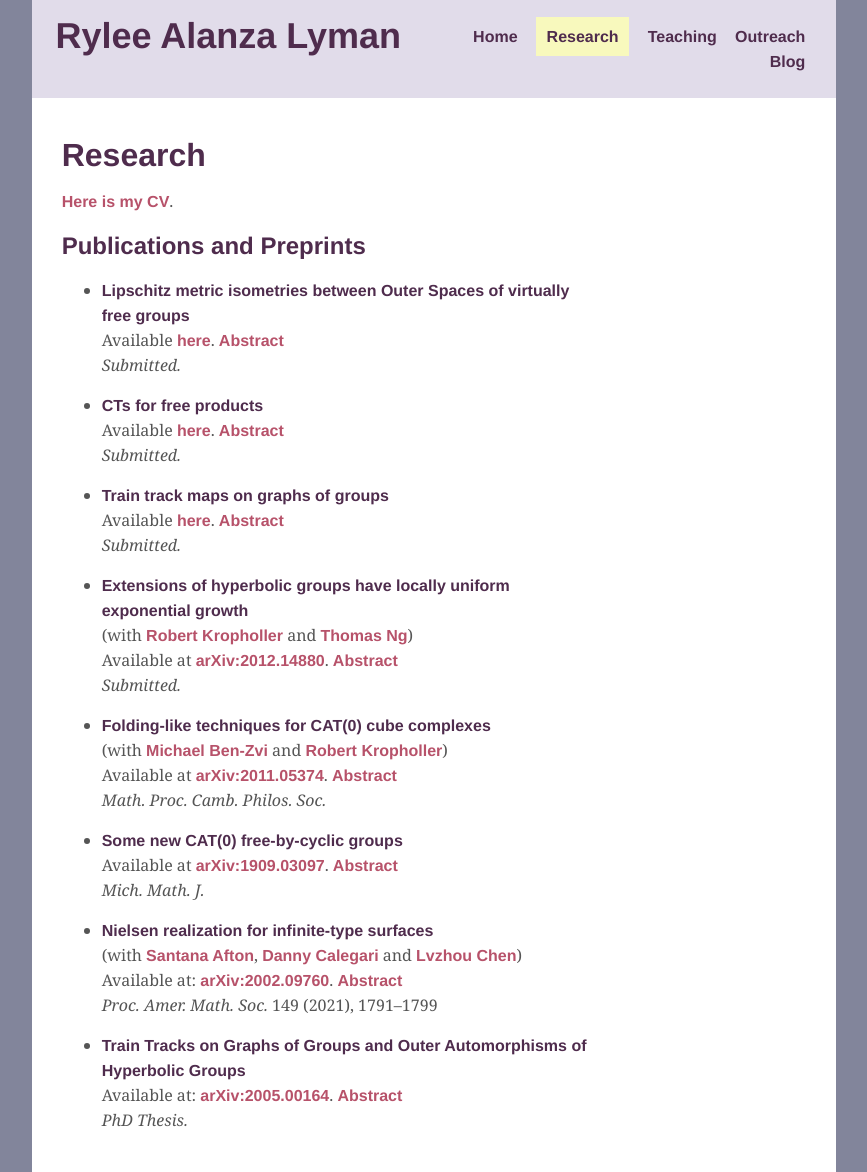
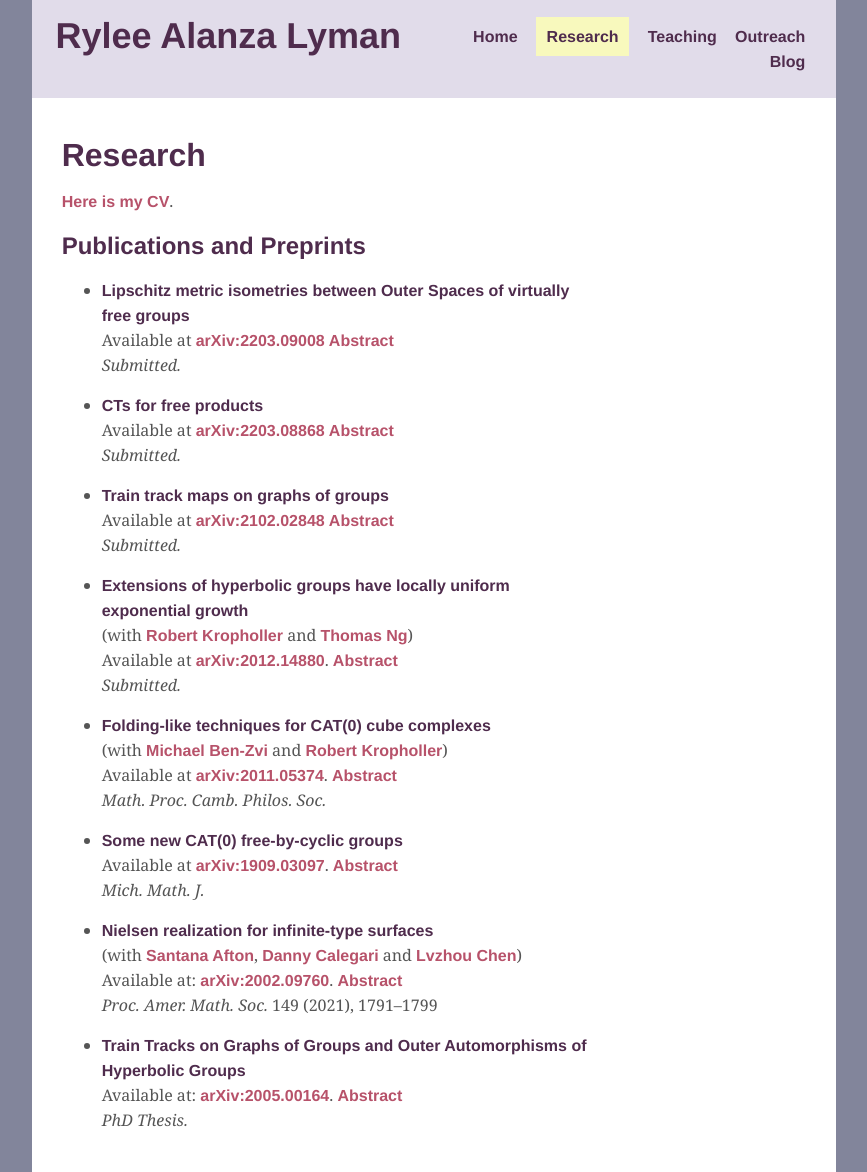
Before and after one commit to ryleelyman/Site, a Jekyll site: the page built from research.md, in a window 1280 px wide. Shown: the whole page, without its empty margins (206-1073 px from the left). Built offline with Jekyll 4.4.1, drawn with Linux system fonts in a browser that asks for light colours.

Commit message:
update Research.md

```diff
--- a/research.md
+++ b/research.md
@@ -10,7 +10,7 @@
 ## Publications and Preprints
 
 - **Lipschitz metric isometries between Outer Spaces of virtually free groups**
-Available [here][Lipschitz metric isometries].
+Available at [arXiv:2203.09008](https://arxiv.org/abs/2203.09008)
 <a onclick="displayabs('Lipschitz')">Abstract</a>
 *Submitted.*
 <div id="Lipschitz" style="display: none">
@@ -19,7 +19,7 @@
 </blockquote>
 </div>
 - **CTs for free products**
-Available [here][CTs for free products].
+Available at [arXiv:2203.08868](https://arxiv.org/abs/2203.08868)
 <a onclick="displayabs('CTs')">Abstract</a>
 *Submitted.*
 <div id="CTs" style="display: none">
@@ -45,7 +45,7 @@
 </blockquote>
 </div>
 - **Train track maps on graphs of groups**
-Available [here][Train tracks on graphs of groups].
+Available at [arXiv:2102.02848](https://arxiv.org/abs/2102.02848)
 <a onclick="displayabs('TrainTracks')">Abstract</a>
 *Submitted.*
 <div id="TrainTracks" style="display: none">
```
Also changed, not shown: 4 other files.
